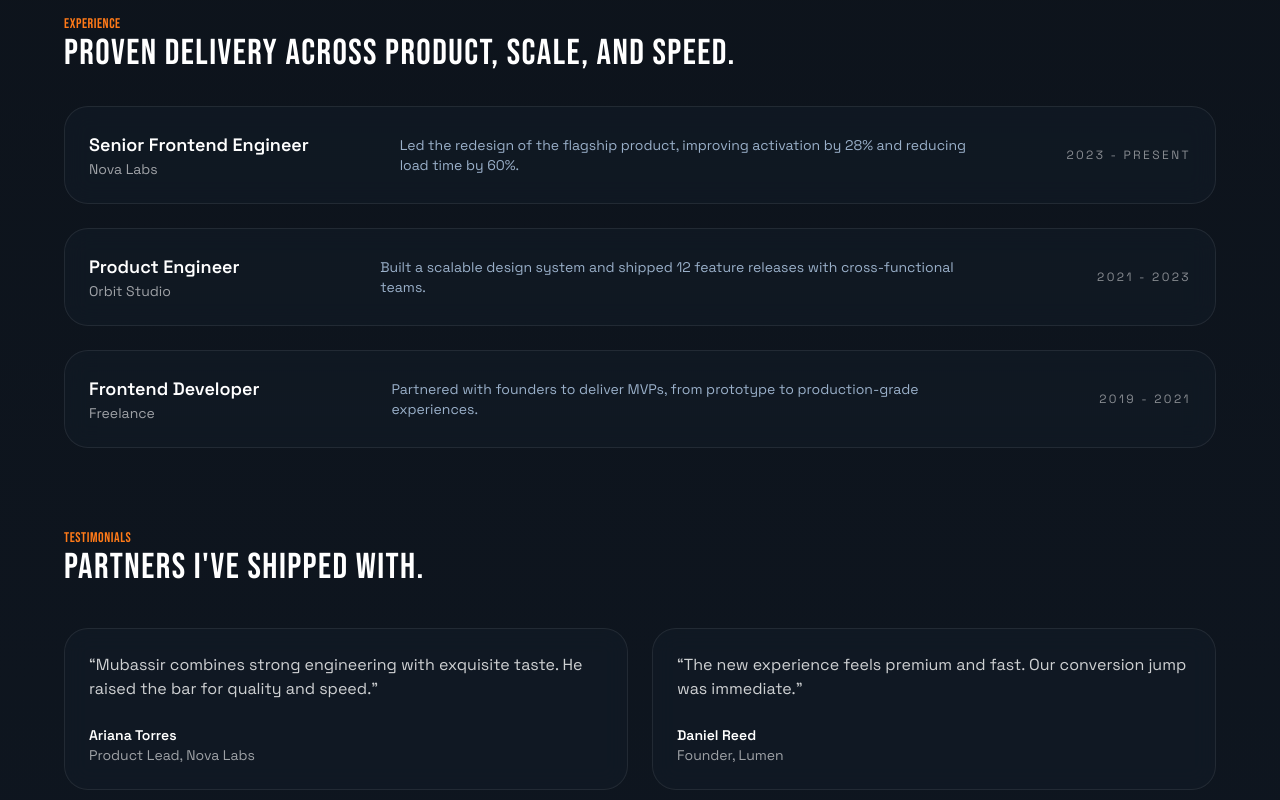
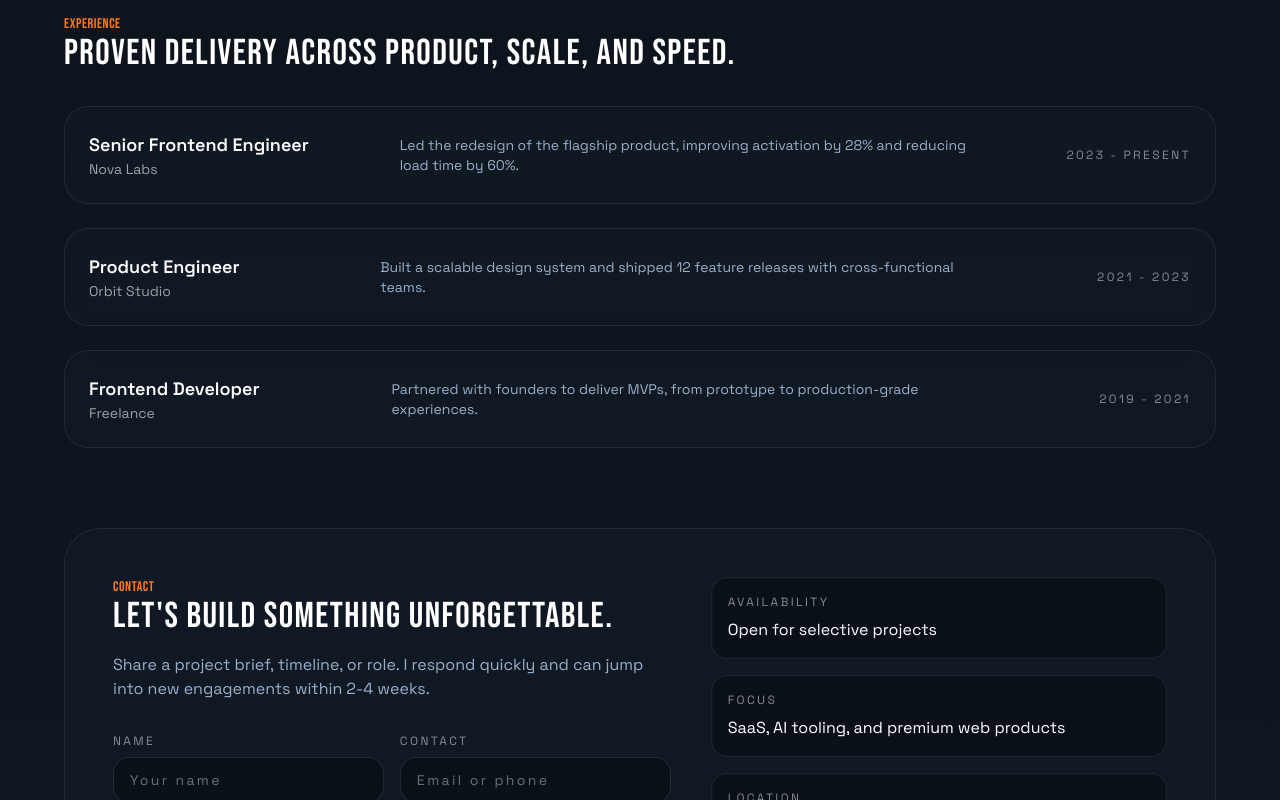
Before and after one commit to msmubassir/msmubassir.github.io, a Next.js app: page / in a window 1280 px wide. Shown: the part 2000-2800 px from the top of the page. Built offline with nearby package versions, Linux system fonts and the light colour scheme.

Commit message:
Remove testimonials section

```diff
--- a/src/app/page.tsx
+++ b/src/app/page.tsx
@@ -65,21 +65,6 @@ export default function Home() {
     },
   ];
 
-  const testimonials = [
-    {
-      name: "Ariana Torres",
-      role: "Product Lead, Nova Labs",
-      quote:
-        "Mubassir combines strong engineering with exquisite taste. He raised the bar for quality and speed.",
-    },
-    {
-      name: "Daniel Reed",
-      role: "Founder, Lumen",
-      quote:
-        "The new experience feels premium and fast. Our conversion jump was immediate.",
-    },
-  ];
-
   return (
     <div className="relative">
       <header className="sticky top-0 z-20 border-b border-white/5 bg-black/30 backdrop-blur">
@@ -93,7 +78,6 @@ export default function Home() {
               "skills",
               "projects",
               "experience",
-              "testimonials",
               "contact",
             ].map((item) => (
               <a
@@ -122,7 +106,6 @@ export default function Home() {
                   "skills",
                   "projects",
                   "experience",
-                  "testimonials",
                   "contact",
                 ].map((item) => (
                   <a
@@ -366,33 +349,6 @@ export default function Home() {
           </div>
         </section>
 
-        <section id="testimonials" className="px-6 pb-20">
-          <div className="mx-auto w-full max-w-6xl">
-            <div className="mb-10">
-              <p className="text-display text-sm text-[color:var(--accent)]">
-                Testimonials
-              </p>
-              <h2 className="text-display text-3xl text-white md:text-4xl">
-                Partners I&apos;ve shipped with.
-              </h2>
-            </div>
-            <div className="grid gap-6 md:grid-cols-2">
-              {testimonials.map((item) => (
-                <div
-                  key={item.name}
-                  className="glass rounded-3xl p-6"
-                >
-                  <p className="text-base text-white/80">&ldquo;{item.quote}&rdquo;</p>
-                  <div className="mt-6 text-sm text-white/60">
-                    <div className="font-semibold text-white">{item.name}</div>
-                    {item.role}
-                  </div>
-                </div>
-              ))}
-            </div>
-          </div>
-        </section>
-
         <section id="contact" className="px-6 pb-24">
           <div className="mx-auto w-full max-w-6xl">
             <div className="glass rounded-[36px] p-8 md:p-12">
```
